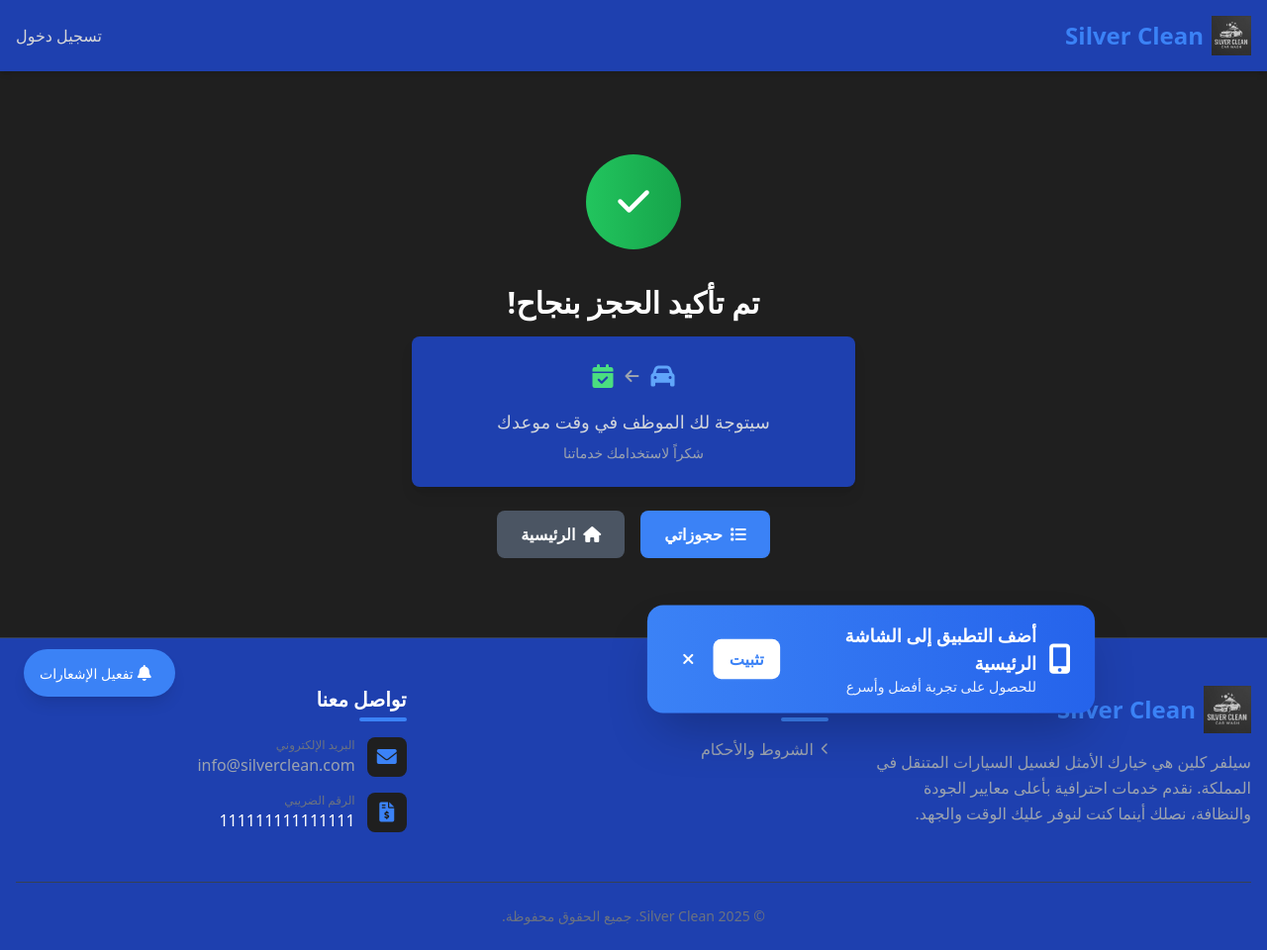
After one commit to AbdullahAlroqi/silver-clean, a Flask app: template app/templates/customer/booking_success.html in a window 1280 px wide. The commit adds this page. Shown: the whole page at 99% size. Run offline with Flask 3, Linux system fonts and the light colour scheme; the template is opened without the code that fills it, so the values that code supplies are empty; data comes from the database, SQL or seed files in the repository; some libraries are stand-ins or nearby versions.

Commit message:
Add success pages for booking/subscription, fix install banner 24h, remove subscriptions from employee

```diff
--- a/app/static/js/install-prompt.js
+++ b/app/static/js/install-prompt.js
@@ -40,6 +40,15 @@ window.addEventListener('beforeinstallprompt', (e) => {
 
   // Store the event for later use
   deferredPrompt = e;
+
+  // Check if dismissed within last 24 hours
+  const dismissedTime = localStorage.getItem('install-prompt-dismissed-time');
+  if (dismissedTime) {
+    const hoursSinceDismissed = (Date.now() - parseInt(dismissedTime)) / (1000 * 60 * 60);
+    if (hoursSinceDismissed < 24) {
+      return; // Don't show, still within 24 hours
+    }
+  }
 
   // Show our custom install UI
   if (installBanner) {
--- a/app/templates/base.html
+++ b/app/templates/base.html
@@ -255,8 +255,8 @@
         <span class="text-sm">تفعيل الإشعارات</span>
     </button>
 
-    <script src="{{ url_for('static', filename='js/notifications.js') }}"></script>
-    <script src="{{ url_for('static', filename='js/install-prompt.js') }}"></script>
+    <script src="{{ url_for('static', filename='js/notifications.js') }}?v=3"></script>
+    <script src="{{ url_for('static', filename='js/install-prompt.js') }}?v=3"></script>
 </body>
 
 </html>
--- a/app/templates/customer/booking_form.html
+++ b/app/templates/customer/booking_form.html
@@ -27,7 +27,7 @@
                 <div id="step2-indicator"
                     class="w-10 h-10 bg-gray-700 rounded-full mx-auto flex items-center justify-center text-white font-bold mb-2 text-sm">
                     2</div>
-                <p class="text-xs text-gray-400">الخدمة والدفع</p>
+                <p class="text-xs text-gray-400">الخدمة</p>
             </div>
             <div class="flex-1 h-1 bg-gray-700" id="line2"></div>
             <div class="flex-1 text-center">
--- /dev/null
+++ b/app/templates/customer/booking_success.html
@@ -0,0 +1,35 @@
+{% extends "base.html" %}
+
+{% block content %}
+<div class="text-center py-12">
+    <div
+        class="inline-flex items-center justify-center w-24 h-24 bg-gradient-to-r from-green-500 to-green-600 rounded-full mb-6 animate-bounce">
+        <i class="fas fa-check text-white text-4xl"></i>
+    </div>
+
+    <h2 class="text-3xl font-bold text-white mb-4">تم تأكيد الحجز بنجاح!</h2>
+
+    <div class="bg-primary rounded-lg shadow-lg p-6 max-w-md mx-auto mb-6">
+        <div class="flex items-center justify-center gap-3 mb-4">
+            <i class="fas fa-car text-blue-400 text-2xl"></i>
+            <i class="fas fa-arrow-left text-gray-400"></i>
+            <i class="fas fa-calendar-check text-green-400 text-2xl"></i>
+        </div>
+        <p class="text-gray-300 text-lg">سيتوجة لك الموظف في وقت موعدك </p>
+        <p class="text-gray-400 text-sm mt-2">شكراً لاستخدامك خدماتنا</p>
+    </div>
+
+    <div class="flex justify-center gap-4">
+        <a href="{{ url_for('customer.my_bookings') }}"
+            class="inline-flex items-center gap-2 bg-accent hover:bg-blue-600 text-white px-6 py-3 rounded-lg font-bold transition">
+            <i class="fas fa-list"></i>
+            حجوزاتي
+        </a>
+        <a href="{{ url_for('customer.index') }}"
+            class="inline-flex items-center gap-2 bg-gray-600 hover:bg-gray-500 text-white px-6 py-3 rounded-lg font-bold transition">
+            <i class="fas fa-home"></i>
+            الرئيسية
+        </a>
+    </div>
+</div>
+{% endblock %}
```
Also changed, not shown: app/customer/routes.py (+15 -2 lines), app/templates/customer/subscription_success.html (added, +35 -0 lines), app/templates/employee/index.html (+0 -10 lines).
